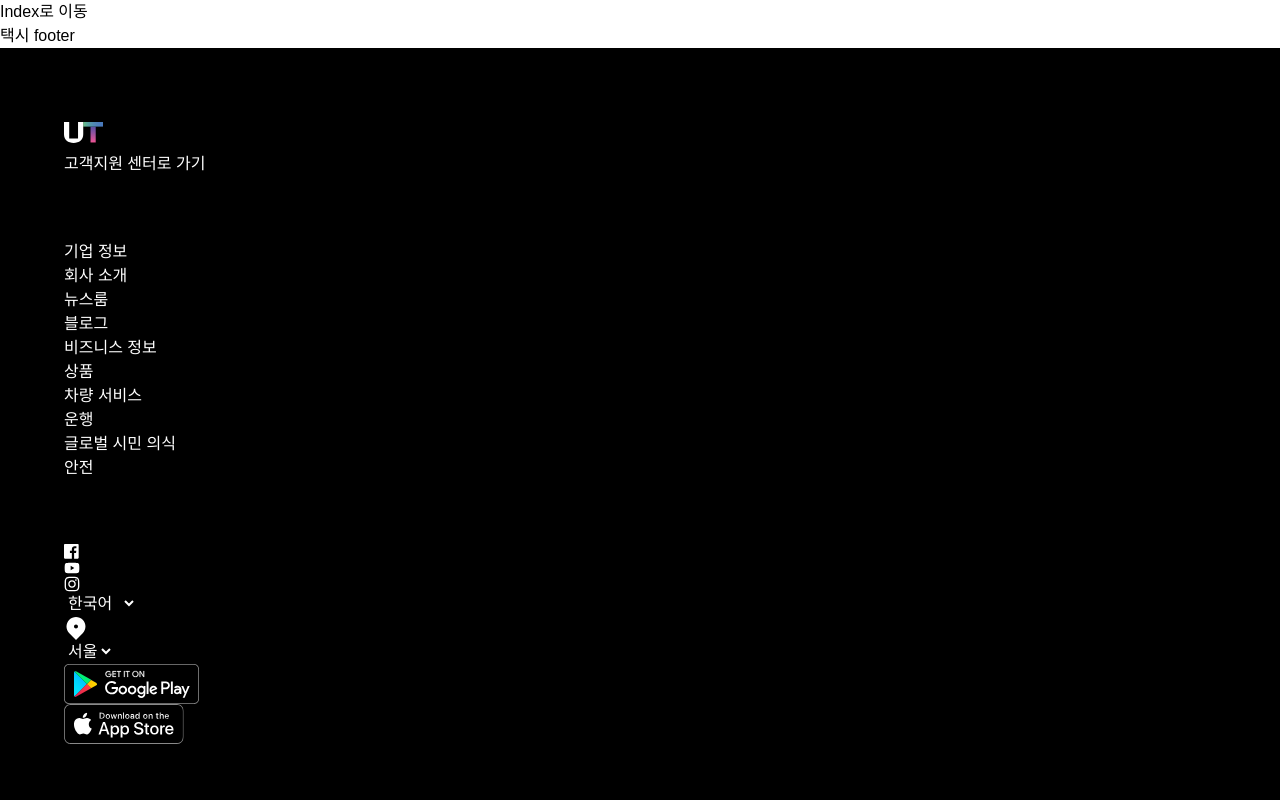
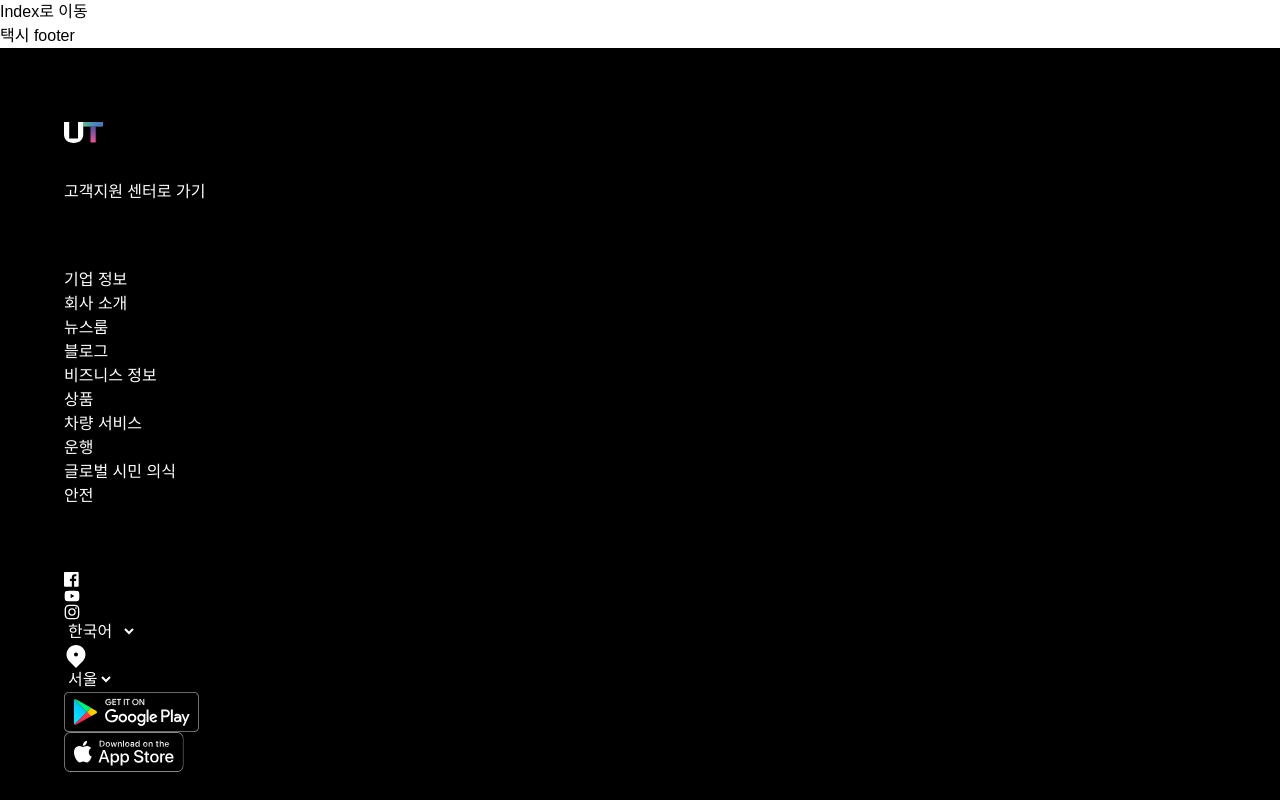
Before and after one commit to FRONTENDBOOTCAMP-17th/coolpeace-tailwind, a website built with Vite: page src/taxi-footer/taxi-footer.html in a window 1280 px wide. Shown: the top 800 px of the page. Built offline with nearby package versions, Linux system fonts and the light colour scheme; a web font is replaced by a local one.

Commit message:
오전 배포용

```diff
--- a/src/taxi-footer/taxi-footer.html
+++ b/src/taxi-footer/taxi-footer.html
@@ -17,8 +17,8 @@
 
     <!-- <div class="ui-component"> -->
     <footer class="bg-black w-full flex overflow-hidden justify-center items-center box-border min-w-80 px-6 py-10 sm:px-8 sm:py-14 md:p-16">
-      <div class="flex flex-col gap-y-16 text-white box-border w-full max-w-7xl overflow-hidden m-0 min-h-[576px]">
-        <div class="logo">
+      <div class="flex flex-col gap-y-16 text-white box-border w-full max-w-7xl overflow-hidden mx-auto min-h-[576px] min-[500px]:min-h-[624px] md:min-h-[700px] lg:min-h-[743px]">
+        <div class="flex flex-col gap-7 w-fit items-start">
           <svg xmlns="http://www.w3.org/2000/svg" width="39" height="39" viewBox="0 0 39 39" fill="none">
             <path d="M31.7203 13.6218H26.52V29.4667H31.7203V13.6218Z" fill="url(#paint0_linear_14145_740)" />
             <path d="M39 9.02222H19.2402V13.6227H39V9.02222Z" fill="url(#paint1_linear_14145_740)" />
@@ -41,7 +41,7 @@
               </linearGradient>
             </defs>
           </svg>
-          <p>고객지원 센터로 가기</p>
+          <p class="whitespace-nowrap m-0">고객지원 센터로 가기</p>
         </div>
 
         <nav class="footer-menu">
```
